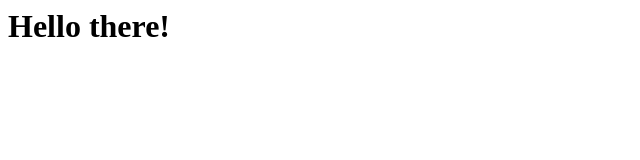
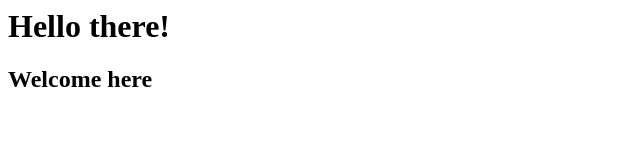
Before and after one commit to devopscode1130/htmlcss, a plain HTML site: page index.html in a window 1280 px wide. Shown: the whole page, without its empty margins (0-640 px from the left). Drawn offline with Linux system fonts and the light colour scheme.

Commit message:
second change

```diff
--- a/index.html
+++ b/index.html
@@ -1 +1,2 @@
 <h1>Hello there!</h1>
+<h2>Welcome here<h2>
```
